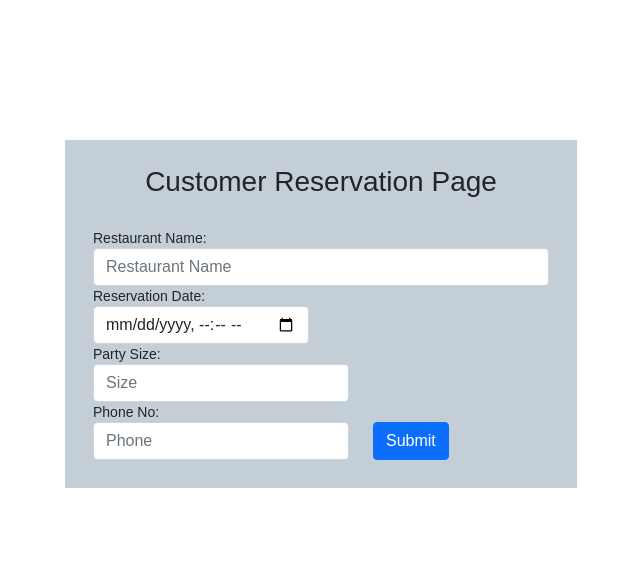
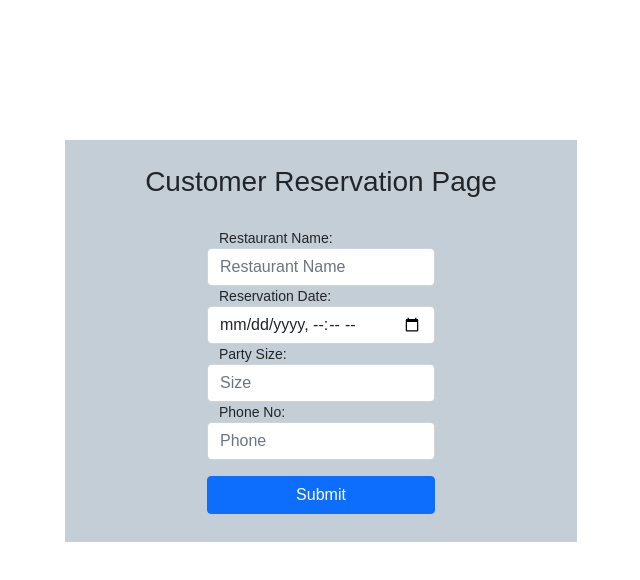
Before and after one commit to Team-Irie/Revature-Project-2-Frontend, an Angular app in the folder restaurant-reservation-system/: page /reservation-page in a window 1280 px wide. Shown: the top 580 px of the page, without its empty margins (319-959 px from the left). Built offline with nearby package versions, Linux system fonts and the light colour scheme.

Commit message:
cleaned up reservation page

```diff
--- a/restaurant-reservation-system/src/app/components/reservation-page/reservation-page.component.html
+++ b/restaurant-reservation-system/src/app/components/reservation-page/reservation-page.component.html
@@ -2,31 +2,32 @@
 
     <form #reservationForm="ngForm" (ngSubmit)="onSubmit(reservationForm)" >
         <div class="form-container">
-            <div class="row columns">
+            <div class="columns">
                 <h3>Customer Reservation Page</h3>
 
+                <div class="row col-sm-6 mx-auto ">
                   <label>Restaurant Name:</label>
-                    <div class="col-sm">
                   <input name="restaurantName" type="text" class="form-control" placeholder="Restaurant Name" ngModel>
                 </div>
 
+                <div class="row col-sm-6 mx-auto ">
                   <label>Reservation Date:</label>
-                    <div class="col-sm-6">
                   <input name="date" type="datetime-local" class="form-control" placeholder="Date" ngModel>
                 </div>
 
+                <div class="row col-sm-6 mx-auto ">
                   <label>Party Size:</label>
-                   <div class="col-sm-7">
                   <input name="partySize" type="number" class="form-control" placeholder="Size" ngModel>
                 </div>
 
+
+                <div class="row col-sm-6 mx-auto mb-3">
                   <label>Phone No:</label>
-                  <div class="col-sm-7">
                   <input name="phone" type="text" class="form-control" placeholder="Phone" ngModel>
                 </div>
-                  <br>
-                  <div class="col-auto">
-                    <button  type="submit" class="btn btn-primary"  >Submit</button>
+
+                <div class="row col-sm-6 mx-auto ">
+                  <button  type="submit" class="btn btn-primary">Submit</button>
                 </div>
 
             </div>
```
Lines whose indentation alone changed are shown as unchanged.
